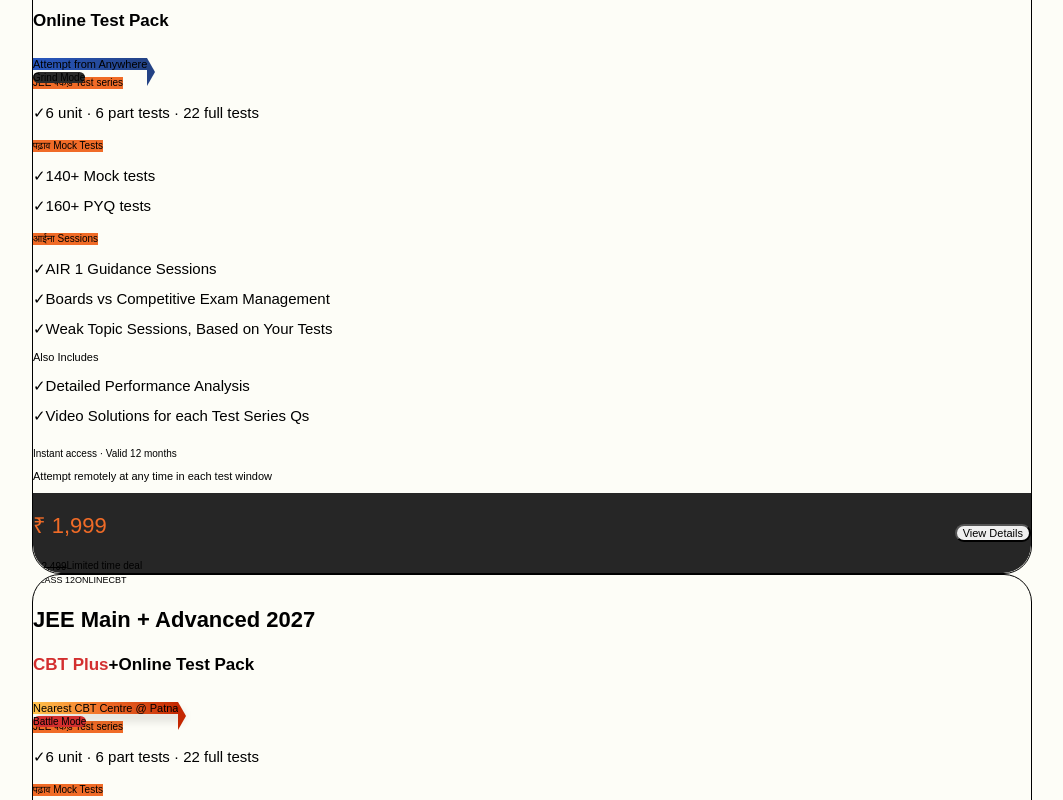
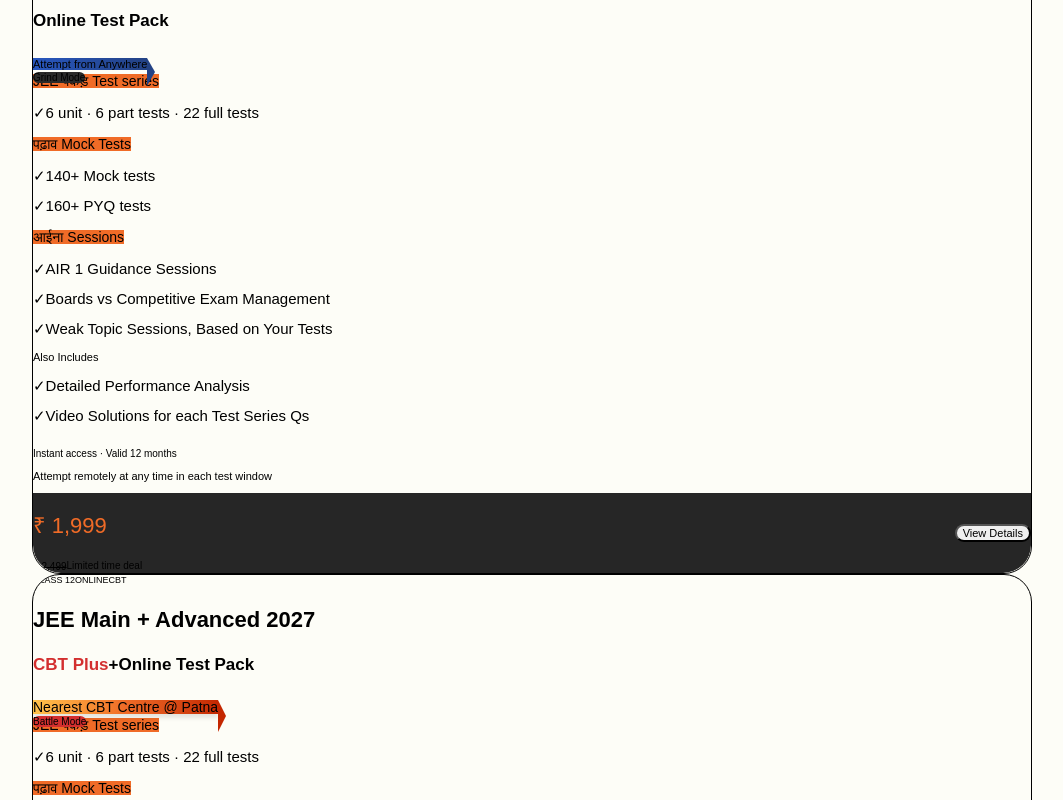
Before and after one commit to kartikkumar925800/assigment, a Next.js app: page / in a window 1280 px wide. Shown: the part 520-1320 px from the top of the page, without its empty margins (108-1171 px from the left). Built offline with nearby package versions, Linux system fonts and the light colour scheme; a web font is replaced by a local one.

Commit message:
Update badge fonts and shadows to 14px

```diff
--- a/src/app/page.tsx
+++ b/src/app/page.tsx
@@ -124,16 +124,16 @@
                   {/* Features */}
                   <div className="space-y-6">
                     <div>
-                      <span className="bg-[#F06B27] text-white text-[10px] font-bold px-2.5 py-0.5 rounded inline-block mb-2.5">JEE पकड़ Test series</span>
+                      <span className="bg-[#F06B27] text-white text-[14px] font-bold leading-none px-3 py-1 rounded inline-block mb-2.5">JEE पकड़ Test series</span>
                       <p className="text-[15px] font-normal leading-none text-gray-700 flex items-center gap-2"><span className="text-black font-semibold text-[15px]">✓</span> 6 unit · 6 part tests · 22 full tests</p>
                     </div>
                     <div>
-                      <span className="bg-[#F06B27] text-white text-[10px] font-bold px-2.5 py-0.5 rounded inline-block mb-2.5">पढ़ाव Mock Tests</span>
+                      <span className="bg-[#F06B27] text-white text-[14px] font-bold leading-none px-3 py-1 rounded inline-block mb-2.5">पढ़ाव Mock Tests</span>
                       <p className="text-[15px] font-normal leading-none text-gray-700 flex items-center gap-2 mb-2"><span className="text-black font-semibold text-[15px]">✓</span> 140+ Mock tests</p>
                       <p className="text-[15px] font-normal leading-none text-gray-700 flex items-center gap-2"><span className="text-black font-semibold text-[15px]">✓</span> 160+ PYQ tests</p>
                     </div>
                     <div>
-                      <span className="bg-[#F06B27] text-white text-[10px] font-bold px-2.5 py-0.5 rounded inline-block mb-2.5">आईना Sessions</span>
+                      <span className="bg-[#F06B27] text-white text-[14px] font-bold leading-none px-3 py-1 rounded inline-block mb-2.5">आईना Sessions</span>
                       <p className="text-[15px] font-normal leading-none text-gray-700 flex items-start gap-2 mb-2"><span className="text-black font-semibold text-[15px]">✓</span> AIR 1 Guidance Sessions</p>
                       <p className="text-[15px] font-normal leading-none text-gray-700 flex items-start gap-2 mb-2"><span className="text-black font-semibold text-[15px]">✓</span> Boards vs Competitive Exam Management</p>
                       <p className="text-[15px] font-normal leading-none text-gray-700 flex items-start gap-2"><span className="text-black font-semibold text-[15px]">✓</span> Weak Topic Sessions, Based on Your Tests</p>
@@ -180,9 +180,9 @@
                   </h4>
 
                   <div className="relative mb-8 mt-2">
-                     <div className="bg-gradient-to-r from-[#FFC34B] via-[#F06B27] to-[#C42701] text-white text-[11px] font-bold py-1.5 px-6 inline-block rounded-r-md relative -left-7 md:-left-9 shadow-[6px_8px_8px_0px_rgba(0,0,0,0.1)] backdrop-blur-sm">
+                     <div className="bg-gradient-to-r from-[#FFC34B] via-[#F06B27] to-[#C42701] text-white text-[14px] font-bold leading-none py-2 px-6 inline-block rounded-r-md relative -left-7 md:-left-9 shadow-[0px_4px_4px_0px_rgba(0,0,0,0.1)] backdrop-blur-sm flex items-center">
                        Nearest CBT Centre @ Patna
-                       <div className="absolute right-[-8px] top-[0] border-t-[14px] border-t-transparent border-b-[14px] border-b-transparent border-l-[8px] border-l-[#C42701]"></div>
+                       <div className="absolute right-[-8px] top-[0] border-t-[16px] border-t-transparent border-b-[16px] border-b-transparent border-l-[8px] border-l-[#C42701]"></div>
                      </div>
                      <div className="absolute right-0 top-0 bg-[#D32F2F] text-white text-[10px] font-bold py-1 px-3 rounded-full shadow-sm">
                        Battle Mode
@@ -192,16 +192,16 @@
                   {/* Features */}
                   <div className="space-y-6">
                     <div>
-                      <span className="bg-[#F06B27] text-white text-[10px] font-bold px-2.5 py-0.5 rounded inline-block mb-2.5">JEE पकड़ Test series</span>
+                      <span className="bg-[#F06B27] text-white text-[14px] font-bold leading-none px-3 py-1 rounded inline-block mb-2.5">JEE पकड़ Test series</span>
                       <p className="text-[15px] font-normal leading-none text-gray-700 flex items-center gap-2"><span className="text-black font-semibold text-[15px]">✓</span> 6 unit · 6 part tests · 22 full tests</p>
                     </div>
                     <div>
-                      <span className="bg-[#F06B27] text-white text-[10px] font-bold px-2.5 py-0.5 rounded inline-block mb-2.5">पढ़ाव Mock Tests</span>
+                      <span className="bg-[#F06B27] text-white text-[14px] font-bold leading-none px-3 py-1 rounded inline-block mb-2.5">पढ़ाव Mock Tests</span>
                       <p className="text-[15px] font-normal leading-none text-gray-700 flex items-center gap-2 mb-2"><span className="text-black font-semibold text-[15px]">✓</span> 140+ Mock tests</p>
                       <p className="text-[15px] font-normal leading-none text-gray-700 flex items-center gap-2"><span className="text-black font-semibold text-[15px]">✓</span> 160+ PYQ tests</p>
                     </div>
                     <div>
-                      <span className="bg-[#F06B27] text-white text-[10px] font-bold px-2.5 py-0.5 rounded inline-block mb-2.5">आईना Sessions</span>
+                      <span className="bg-[#F06B27] text-white text-[14px] font-bold leading-none px-3 py-1 rounded inline-block mb-2.5">आईना Sessions</span>
                       <p className="text-[15px] font-normal leading-none text-gray-700 flex items-start gap-2 mb-2"><span className="text-black font-semibold text-[15px]">✓</span> AIR 1 Guidance Sessions</p>
                       <p className="text-[15px] font-normal leading-none text-gray-700 flex items-start gap-2 mb-2"><span className="text-black font-semibold text-[15px]">✓</span> Boards vs Competitive Exam Management</p>
                       <p className="text-[15px] font-normal leading-none text-gray-700 flex items-start gap-2"><span className="text-black font-semibold text-[15px]">✓</span> Weak Topic Sessions, Based on Your Tests</p>
```
